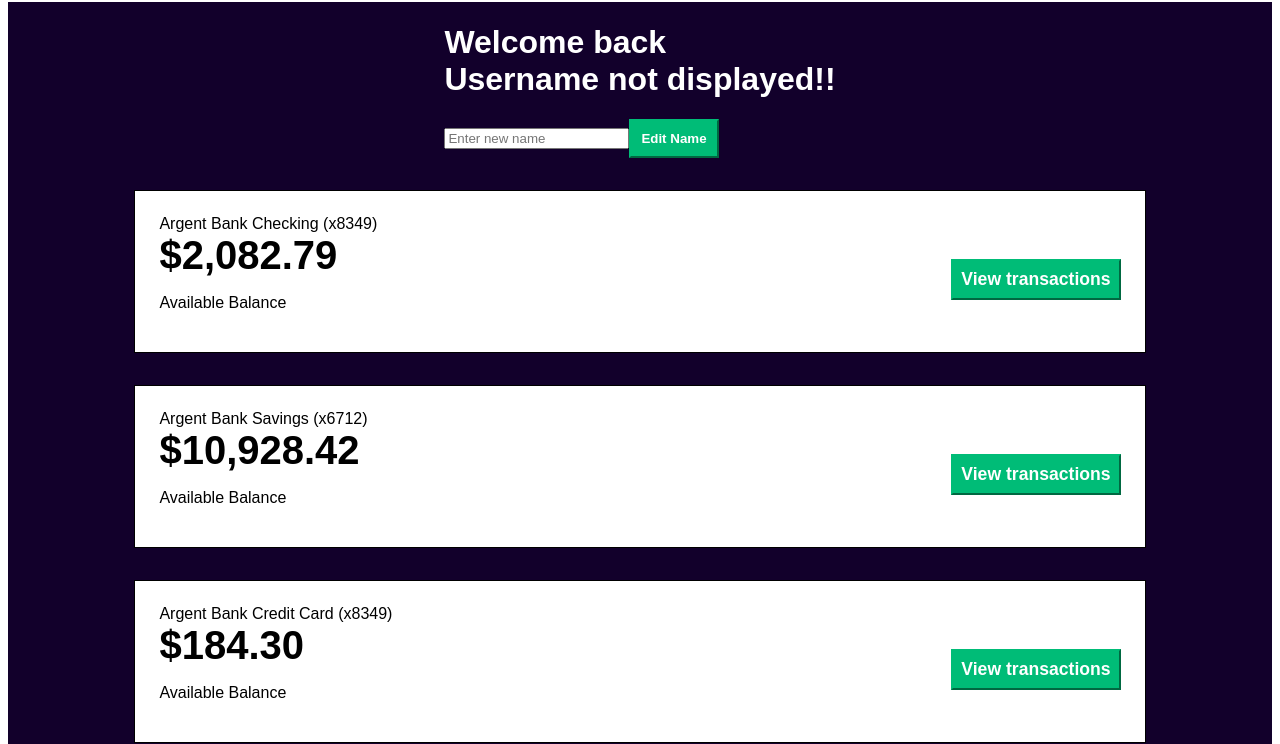
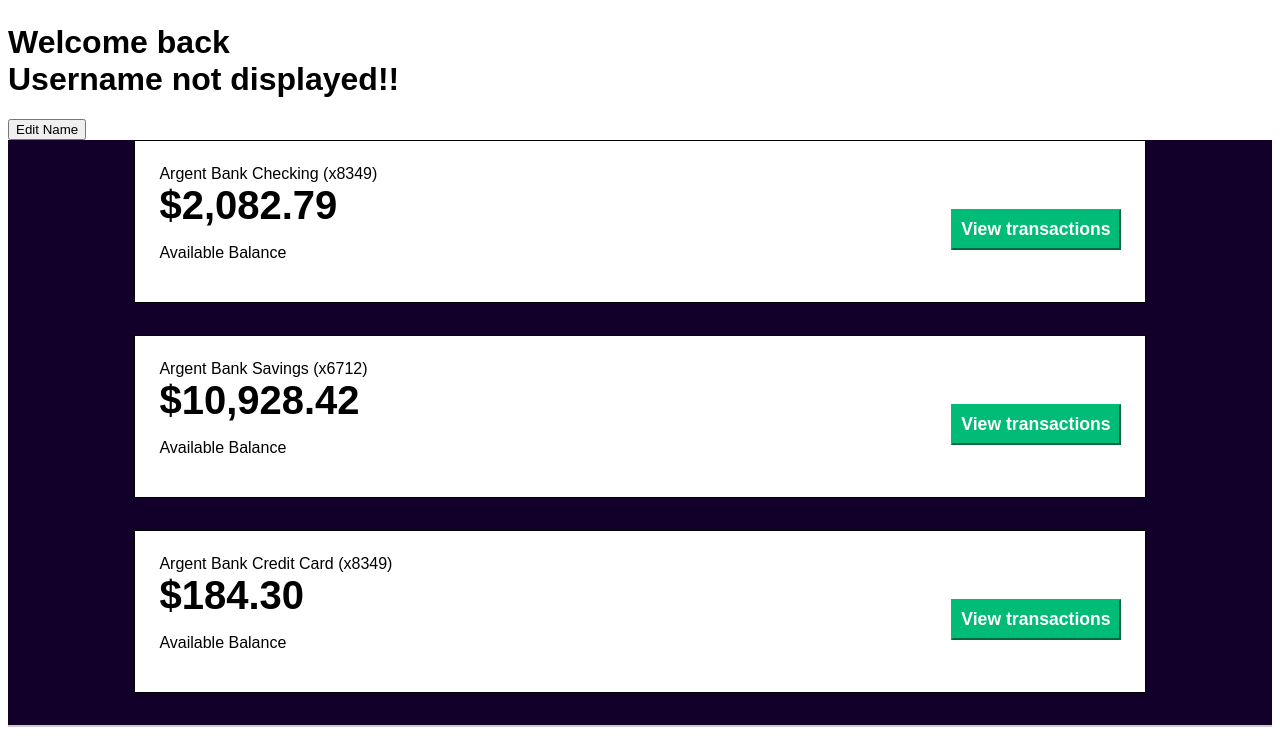
Before and after one commit to BangalyLeDeveloppeur/projet11.github, a React app in the folder proje11/: page /transaction in a window 1280 px wide. Shown: the part 74-818 px from the top of the page. Built offline with nearby package versions, Linux system fonts and the light colour scheme.

Commit message:
travailler sur le formulaire de modification

```diff
--- a/proje11/src/components/apibank/Api.js
+++ b/proje11/src/components/apibank/Api.js
@@ -1,12 +1,51 @@
 import { useNavigate } from "react-router-dom";
-import { loginSuccess, loginFailed } from "../../store/Slice/InfoLoginSlice";
-import { useDispatch } from "react-redux";
+import {
+  loginSuccess,
+  loginFailed,
+  editName,
+} from "../../store/Slice/InfoLoginSlice";
+import { useDispatch} from "react-redux";
 
 const useLogin = () => {
+
   const dispatch = useDispatch();
   const navigate = useNavigate();
+  ///////////////////////////////////////////la gestion de modification///////////////////////
+  const handleEditName = async (token, newName) => {
+    if (!newName) {
+      console.error("Le nouveau nom est manquant");
 
-  const login = async (username, password) => {
+      return {success: false};
+    }
+    try {
+      const response = await fetch(
+        "http://localhost:3001/api/v1/user/profile",
+        {
+          method: "PUT",
+          headers: {
+            "Content-Type": "application/json",
+            Authorization: `Bearer ${token}`,
+          },
+          body: JSON.stringify({ userName: newName }),
+        }
+      );
+
+      if (response.ok) {
+        dispatch(editName({ token, userName: newName }));
+        console.log("Nom d'utilisateur est mis en jour avec succès");
+       return { success: true, userName: newName }
+      } else {
+        console.error("échec de la mise à jour du nom d'utilisateur");
+        return { success: false }
+      }
+    } catch (error) {
+      console.error("Erreur pendant la requête fetch", error);
+      return { success: false }
+    }
+  };
+  ///////////////////////////////////////////////////////////////
+
+  const Login = async (username, password) => {
     try {
       const response = await fetch("http://localhost:3001/api/v1/user/login", {
         method: "POST",
@@ -31,7 +70,7 @@
           }
         );
         const profileData = await profileResponse.json();
-        console.log(profileData)
+        console.log(profileData);
         const firstName = profileData.body.firstName;
         dispatch(
           loginSuccess({ token: data.token, username: username, firstName })
@@ -52,7 +91,7 @@
     }
   };
 
-  return login;
+  return { Login, handleEditName };
 };
 
-export default useLogin;
+export default useLogin ;
--- a/proje11/src/components/connexion/Connexion.js
+++ b/proje11/src/components/connexion/Connexion.js
@@ -6,7 +6,7 @@
 const Connexion = () => {
   const [username, setUsername] = useState("");
   const [password, setPassword] = useState("");
-  const login = useLogin();
+  const {Login} = useLogin();
 
   const dispatch = useDispatch();
   const { loading, errorMessage } = useSelector((state) => state.infologin); // Accéder à l'état d'authentification
@@ -19,14 +19,18 @@
     } else if (name === "password") {
       setPassword(value);
     }
-    console.log(username)
+    console.log(username);
   };
   // la fonction qui gère lenvoi des données du formulaire
   const handleSubmit = async (e) => {
     e.preventDefault();
-    dispatch(loginStart(username, password));
-    login(username, password);
+    dispatch(loginStart());
+
+      Login(username, password);
+
+
   };
+
   return (
     <div className="section-form">
       <section className="sign-in-content">
--- a/proje11/src/components/welcome/Welcome.js
+++ b/proje11/src/components/welcome/Welcome.js
@@ -1,55 +1,43 @@
 import React, { useState } from "react";
-import { useDispatch, useSelector } from "react-redux";
-import { editName } from "../../store/Slice/InfoLoginSlice";
+import { useSelector } from "react-redux";
+import useLogin from "../apibank/Api";
 
 const Welcome = () => {
-  const dispatch = useDispatch();
-  const {token, firstName
-  ,isAuthenticated} = useSelector((state) => state.infologin);
-
-
-
-
-  // Gérer la saisie du nouveau nom
-  const [newName, setNewName] = useState("");
-
-  const handleEditName = async () => {
-    if (!token || !newName) {
-      console.error("token ou nouveau nom est manquant");
-      return;
-    }
-    try {
-      const response = await fetch(
-        "http://localhost:3001/api/v1/user/profile",
-        {
-          method: "PUT",
-          headers: {
-            "Content-Type": "application/json",
-            Authorization: `Bearer ${token}`,
-          },
-          body: JSON.stringify({ userName: newName }),
-        }
+  const { handleEditName } = useLogin();
+  const { token, firstName, isAuthenticated } = useSelector(
+    (state) => state.infologin
   );
 
-      if (response.ok) {
-        dispatch(editName({ token, userName: newName }));
-        console.log("Nom d'utilisateur est mis en jour avec succès");
+  const [newName, setNewName] = useState("");
+  const [isEditing, setIsEditing] = useState(false);
+
+  const onEditName = async () => {
+    const result = await handleEditName(token, newName);
+    if (result.success) {
+      setIsEditing(false);
     } else {
-        console.error("échec de la mise à jour du nom d'utilisateur");
-      }
-    } catch (error) {
-      console.error("Erreur pendant la requête fetch", error);
+      console.log("Erreur lors de la mise à jour du nom d'utilisateur");
     }
   };
+
+  const handleEditButtonClick = () => {
+    setIsEditing(true); // Show input field to edit name
+  };
+
   return (
-    <div className="wellcom">
-      <div className="wellcom-header">
+    <div className="welcome">
+      <div className="welcome-header">
         <h1>
           Welcome back
           <br />
-          {isAuthenticated ? `${firstName}` : "Username not displayed!"}
+          {isAuthenticated && firstName
+            ? `${firstName}`
+            : "Username not displayed!"}
           !
         </h1>
+
+        {isEditing ? (
+          <>
             <input
               type="text"
               placeholder="Enter new name"
@@ -57,12 +45,18 @@
               onChange={(e) => setNewName(e.target.value)}
             />
             <button
-          className="edit-button"
-          onClick={handleEditName}
-          disabled={!newName}
+              className="save-button"
+              onClick={onEditName}
+              disabled={!newName.trim()}
             >
+              Enregistre
+            </button>
+          </>
+        ) : (
+          <button className="edit-button" onClick={handleEditButtonClick}>
             Edit Name
           </button>
+        )}
       </div>
     </div>
   );
--- a/proje11/src/components/welcome/_wellcom.scss
+++ b/proje11/src/components/welcome/_wellcom.scss
@@ -16,5 +16,6 @@
       padding: 10px;
       cursor: pointer;
     }
+
 }
 }
--- a/proje11/src/store/Slice/InfoLoginSlice.js
+++ b/proje11/src/store/Slice/InfoLoginSlice.js
@@ -7,7 +7,7 @@
   loading: false,
   username: null,
   editName: "",
-  firstName: null,
+  firstName: "",
 
 };
 
@@ -42,10 +42,7 @@
       state.username = null;
     },
     editName: (state, action) => {
-      const { token, username } = action.payload;
-      state.token = token;
-      state.isAuthenticated = true;
-      state.username = username;
+      state.firstName = action.payload.userName;
     },
 
     // Déconnexion
--- a/proje11/src/styles/index.scss
+++ b/proje11/src/styles/index.scss
@@ -4,7 +4,7 @@
 @use "../components/feacture/feature";
 @use "../components/connexion/connexion";
 @use "../styles/mediaquery";
-@use "../components/welcome/wellcom";
+@use "../components/welcome//wellcom";
 @use "../components/account/account";
 
 @use "../components/footer/footer";
```
Also changed, not shown: 1 other file. Lines whose indentation alone changed are shown as unchanged.
